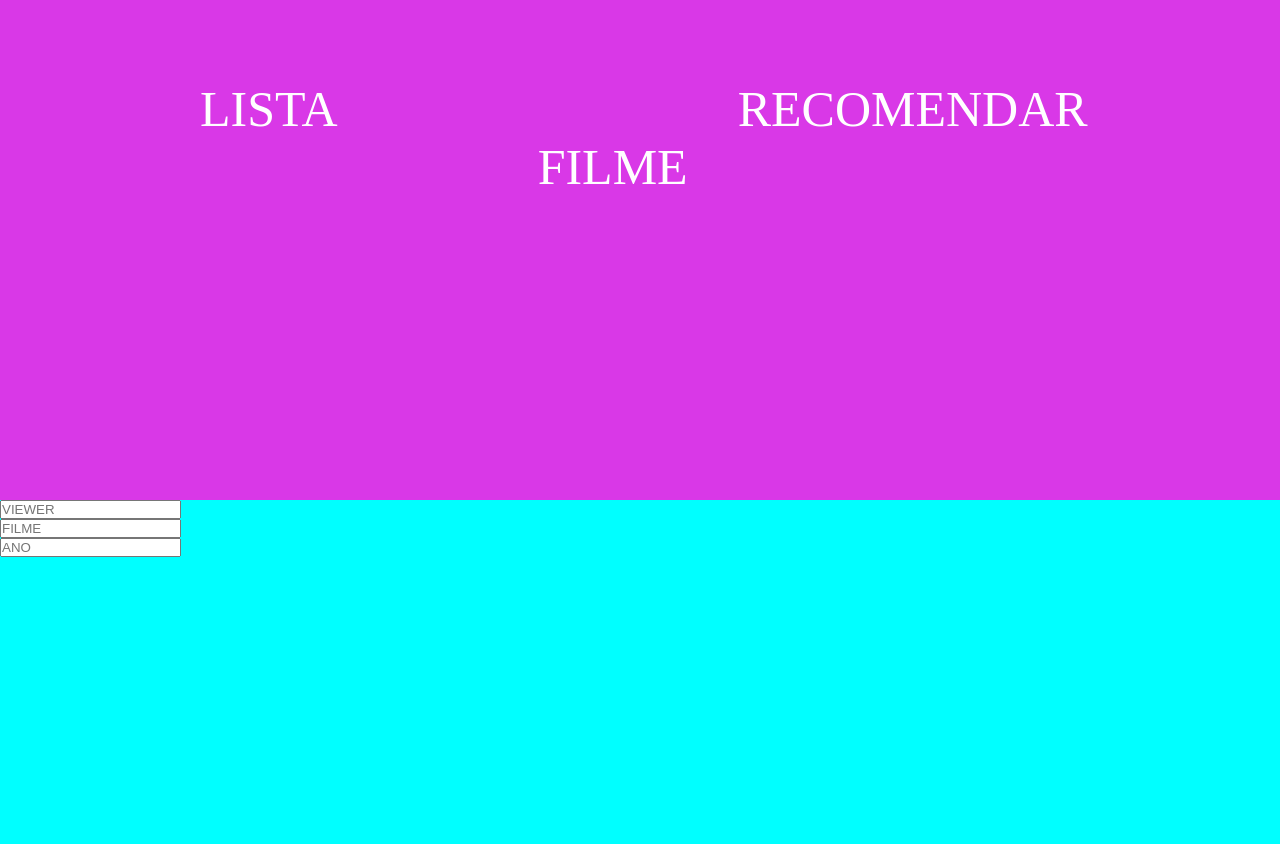
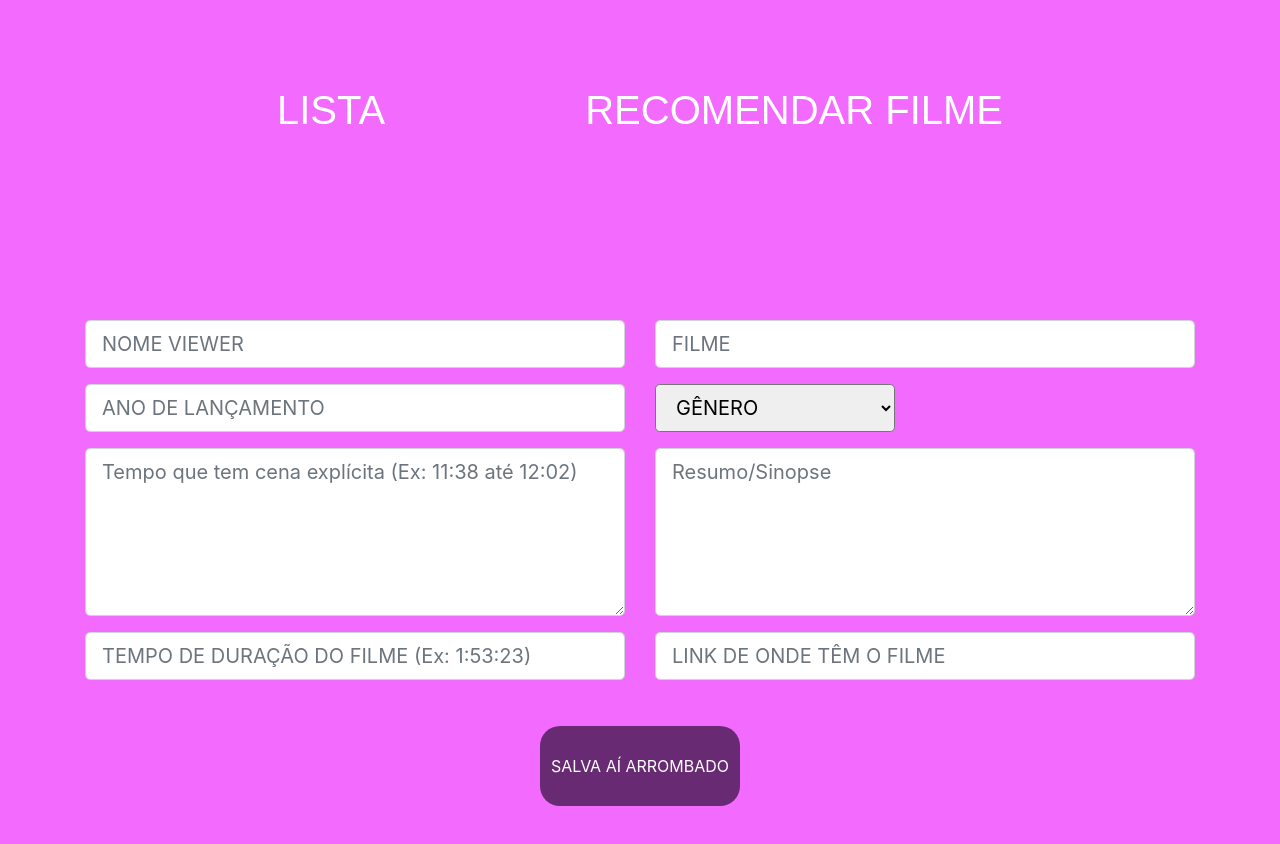
Before and after one commit to Guilherme-Lobato/Sariflix, an Angular app: page /Cadastro-Filme in a window 1280 px wide. Shown: the top 844 px of the page. Built offline with nearby package versions, Linux system fonts and the light colour scheme.

Commit message:
atualizações

```diff
--- a/angular.json
+++ b/angular.json
@@ -37,9 +37,14 @@
               "src/assets"
             ],
             "styles": [
+              "node_modules/bootstrap/dist/css/bootstrap.css",
               "src/styles.scss"
             ],
-            "scripts": []
+            "scripts": [
+              "node_modules/jquery/dist/jquery.js",
+	            "node_modules/popper.js/dist/umd/popper.js",
+	            "node_modules/bootstrap/dist/js/bootstrap.js"
+            ]
           },
           "configurations": {
             "production": {
--- a/package.json
+++ b/package.json
@@ -18,7 +18,9 @@
     "@angular/platform-browser": "^17.0.0",
     "@angular/platform-browser-dynamic": "^17.0.0",
     "@angular/router": "^17.0.0",
-    "bootstrap": "^5.3.2",
+    "bootstrap": "^4.1.3",
+    "jquery": "^3.3.1",
+    "popper.js": "^1.14.3",
     "rxjs": "~7.8.0",
     "tslib": "^2.3.0",
     "zone.js": "~0.14.2"
--- a/src/app/app.component.ts
+++ b/src/app/app.component.ts
@@ -3,7 +3,7 @@ import { Component } from '@angular/core';
 @Component({
   selector: 'app-root',
   templateUrl: './app.component.html',
-  styleUrl: './app.component.scss'
+  styleUrls: ['./app.component.scss']
 })
 export class AppComponent {
   title = 'Sariflix';
--- a/src/app/components/cadastro/cadastro.component.html
+++ b/src/app/components/cadastro/cadastro.component.html
@@ -2,7 +2,7 @@
   <div class="container">
     <div class="row">
       <div class="col-md-6 mb-3">
-        <input type="text" class="form-control form-control-lg VIEWER" placeholder="VIEWER" aria-label="VIEWER">
+        <input type="text" class="form-control form-control-lg VIEWER" placeholder="NOME VIEWER" aria-label="NOME VIEWER">
       </div>
       <div class="col-md-6 mb-3">
         <input type="text" class="form-control form-control-lg FILME" placeholder="FILME" aria-label="FILME">
@@ -11,9 +11,62 @@
 
     <div class="row">
       <div class="col-md-6 mb-3">
-        <input type="text" class="form-control form-control-lg ANO" placeholder="ANO" aria-label="ANO">
+        <input type="text" class="form-control form-control-lg ANO" placeholder="ANO DE LANÇAMENTO" aria-label="ANO DE LANÇAMENTO">
       </div>
-      <!-- Adicione outros inputs conforme necessário -->
+      <div class="col-md-6 mb-3">
+        <select class="form-select form-control-lg" aria-label="Default select example">
+          <option selected disabled>GÊNERO</option>
+          <option value="Ação">MASCULINO</option>
+          <option value="Ação">FEMININO</option>
+          <option value="Ação">OUTRO</option>
+          <option value="Ação">GRÊMIO</option>
+          <option value="Ação">Ação</option>
+          <option value="Aventura">Aventura</option>
+          <option value="Cinema de arte">Cinema de arte</option>
+          <option value="Chanchada">Chanchada</option>
+          <option value="Comédia">Comédia</option>
+          <option value="Comédia de ação">Comédia de ação</option>
+          <option value="Comédia de terror">Comédia de terror</option>
+          <option value="Comédia dramática">Comédia dramática</option>
+          <option value="Comédia romântica">Comédia romântica</option>
+          <option value="Dança">Dança</option>
+          <option value="Documentário">Documentário</option>
+          <option value="Docuficção">Docuficção</option>
+          <option value="Drama">Drama</option>
+          <option value="Espionagem">Espionagem</option>
+          <option value="Faroeste">Faroeste</option>
+          <option value="Fantasia">Fantasia</option>
+          <option value="Fantasia científica">Fantasia científica</option>
+          <option value="Ficção científica">Ficção científica</option>
+          <option value="Filmes com truques">Filmes com truques</option>
+          <option value="Filmes de guerra">Filmes de guerra</option>
+          <option value="Mistério">Mistério</option>
+          <option value="Musical">Musical</option>
+          <option value="Filme policial">Filme policial</option>
+          <option value="Romance">Romance</option>
+          <option value="Terror">Terror</option>
+          <option value="Thriller">Thriller</option>
+        </select>
+      </div>
+
+      <div class="row">
+        <div class="col-md-6 mb-3 quadrado-texto">
+          <textarea class="form-control form-control-lg caixa-texto" placeholder="Tempo que tem cena explícita (Ex: 11:38 até 12:02)" aria-label="Texto" rows="5"></textarea>
+        </div>
+        <div class="col-md-6 mb-3 quadrado-resumo">
+          <textarea class="form-control form-control-lg caixa-texto" placeholder="Resumo/Sinopse" aria-label="Texto" rows="5"></textarea>
+        </div>
+      </div>
+
+      <div class="col-md-6 mb-3">
+        <input type="text" class="form-control form-control-lg TEMPO" placeholder="TEMPO DE DURAÇÃO DO FILME (Ex: 1:53:23)" aria-label="TEMPO DE DURAÇÃO DO FILME">
+      </div>
+      <div class="col-md-6 mb-3">
+        <input type="text" class="form-control form-control-lg LINK" placeholder="LINK DE ONDE TÊM O FILME" aria-label="LINK DE ONDE TÊM O FILME">
+      </div>
     </div>
   </div>
+  <div class="quadrado-botao">
+    <button class="salvar">SALVA AÍ ARROMBADO</button>
+  </div>
 </body>
--- a/src/app/components/cadastro/cadastro.component.scss
+++ b/src/app/components/cadastro/cadastro.component.scss
@@ -1,4 +1,38 @@
 body{
-    height: 500px;
-    background-color: aqua;
+    height: 100%;
+    background-color: var(--cor-principal);
 }
+
+.container{
+    padding-top: 120px;
+}
+
+
+.quadrado-texto{
+    padding-left: 30px;
+}
+
+.caixa-texto{
+    width: 540px;
+}
+
+.quadrado-resumo{
+    padding-left: 20px;
+}
+
+.salvar{
+    height: 80px;
+    width: 200px;
+    color: rgb(255, 255, 255);
+    background-color: rgb(104, 42, 114);
+    text-decoration: none;
+    border:none;
+    outline: none;
+    border-radius: 20px;
+
+}
+
+.quadrado-botao{
+    text-align: center;
+    padding-top: 30px;
+}
--- a/src/app/components/cadastro/cadastro.component.ts
+++ b/src/app/components/cadastro/cadastro.component.ts
@@ -3,7 +3,7 @@ import { Component } from '@angular/core';
 @Component({
   selector: 'app-cadastro',
   templateUrl: './cadastro.component.html',
-  styleUrl: './cadastro.component.scss'
+  styleUrls: ['./cadastro.component.scss']
 })
 export class CadastroComponent {
 
--- a/src/app/components/header/header.component.html
+++ b/src/app/components/header/header.component.html
@@ -1,4 +1,4 @@
-<body>
+<div class="header-component">
     <nav class="menu">
         <ul>
         <a [routerLink]="['/Lista']">LISTA</a>
@@ -7,4 +7,4 @@
         <a [routerLink]="['/Cadastro-Filme']">RECOMENDAR FILME</a>
         </ul>
     </nav>
-</body>
+</div>
--- a/src/app/components/header/header.component.scss
+++ b/src/app/components/header/header.component.scss
@@ -1,17 +1,19 @@
-body{
+.header-component {
   background-color: var(--cor-principal);
-    height:500px;
+  min-height: var(--header-height, 500px);
 }
 
-.menu{
+
+.menu {
   padding-top: 80px;
   display: flex;
   justify-content: center;
 }
 
-.menu ul a{
+.menu ul a {
+  font-family: sans-serif;
   text-decoration: none;
-    padding: 200px;
-    font-size: 50px;
+  padding: 100px;
+  font-size: 40px;
   color: white;
 }
--- a/src/app/components/header/header.component.ts
+++ b/src/app/components/header/header.component.ts
@@ -1,10 +1,40 @@
-import { Component } from '@angular/core';
+// header.component.ts
+import { Component, OnInit } from '@angular/core';
+import { Router, NavigationEnd } from '@angular/router';
 
 @Component({
   selector: 'app-header',
   templateUrl: './header.component.html',
-  styleUrl: './header.component.scss'
+  styleUrls: ['./header.component.scss']
 })
-export class HeaderComponent {
+export class HeaderComponent implements OnInit {
+  bodyHeight: string = '500px';
+
+  constructor(private router: Router) {}
+
+  ngOnInit(): void {
+    this.router.events.subscribe((event) => {
+      if (event instanceof NavigationEnd) {
+        this.bodyHeight = this.arrumaHeight(event.urlAfterRedirects);
+        console.log('Recarregando HeaderComponent');
+        this.ngOnInit();
+      }
+    });
+  }
+
+  private arrumaHeight(url: string): string {
+    let headerHeight: string;
+
+    if (url.includes('/Lista') || url.includes('/Cadastro-Filme')) {
+      headerHeight = '200px';
+    } else {
+      headerHeight = '500px';
+    }
+
+    document.documentElement.style.setProperty('--header-height', headerHeight);
+
+    return headerHeight;
+  }
+
 
 }
--- a/src/styles.scss
+++ b/src/styles.scss
@@ -9,5 +9,5 @@
 
 
   :root{
-   --cor-principal:rgb(217, 56, 231);
+   --cor-principal:rgb(243, 106, 255);
   }
```
Also changed, not shown: 1 other file (tests, documents, lock files or other folders). Lines whose indentation alone changed are shown as unchanged.
